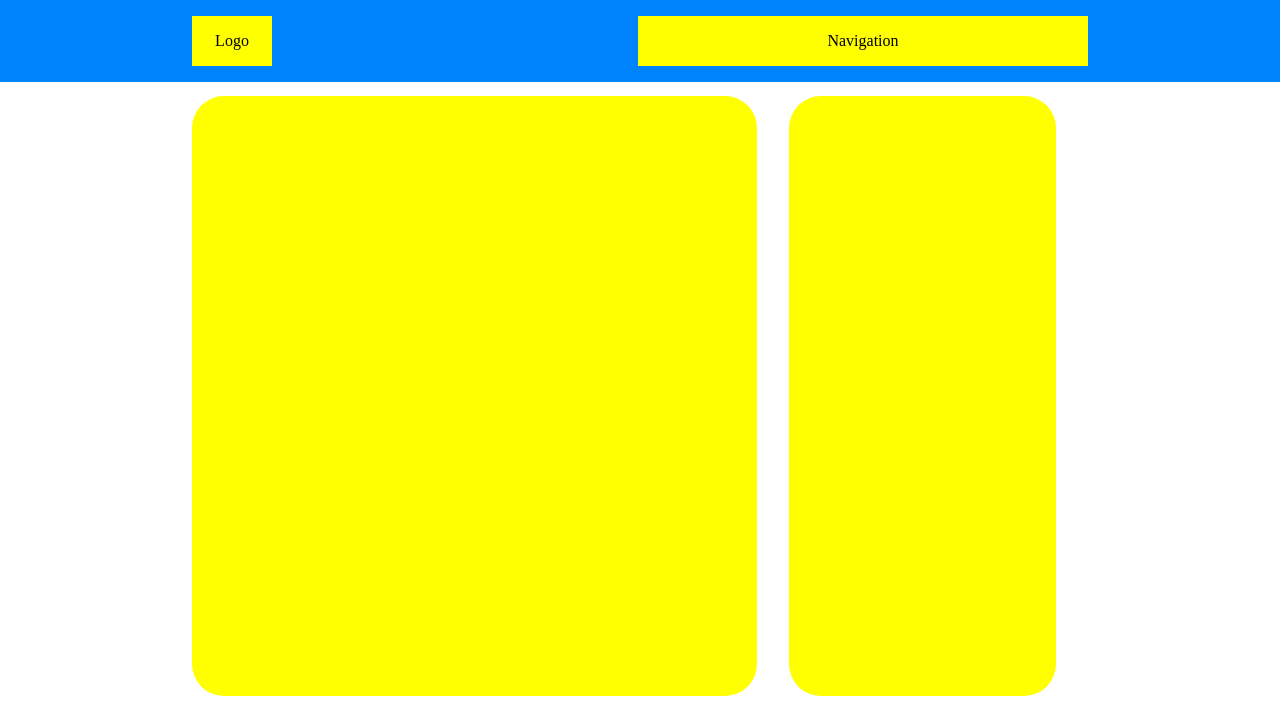
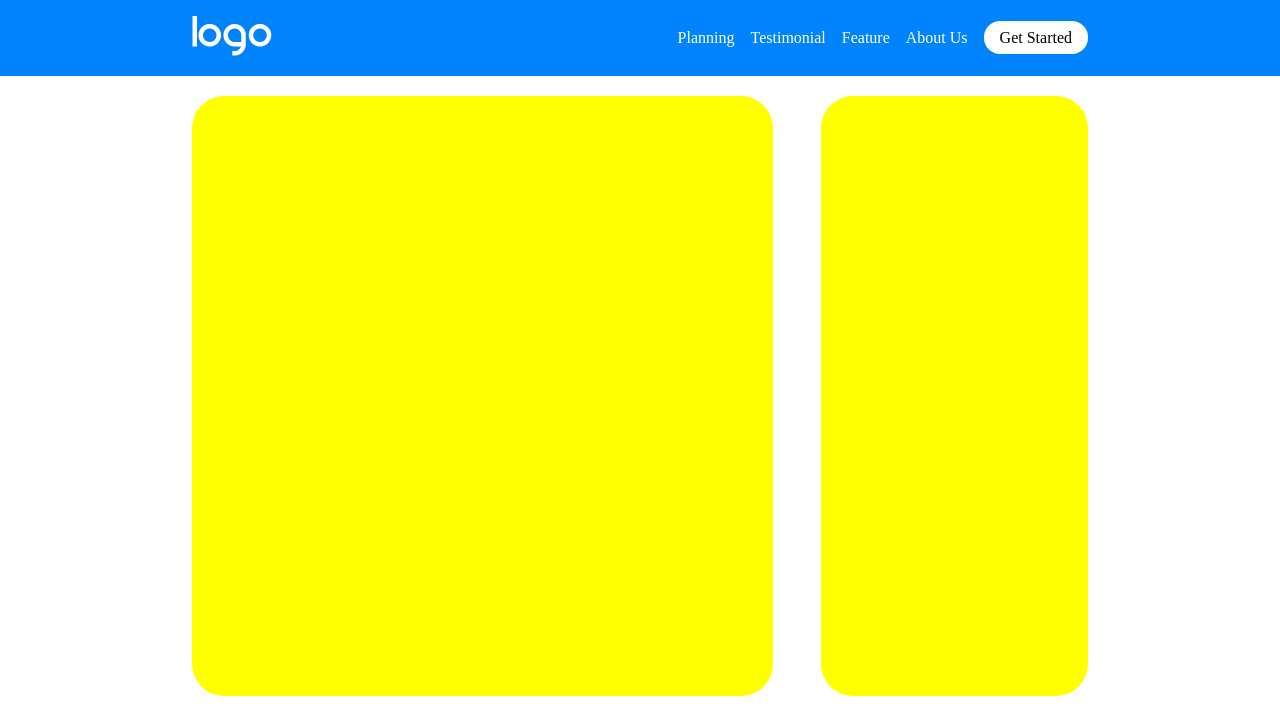
Before and after one commit to GianmarcoDandrea/htmlcss-responsive-layout, a plain HTML site: page index.html in a window 1280 px wide. Shown: the top 727 px of the page. Drawn offline with Linux system fonts and the light colour scheme.

Commit message:
update: complete header section

```diff
--- a/css/responsive.css
+++ b/css/responsive.css
@@ -3,7 +3,7 @@
     /* hero */
 
     .get-app {
-        width: calc(100% * 2/3 - var(--hero-gap));
+        width:calc(100% * 2/3 - var(--hero-gap) /2);
     }
 
     .info-card {
@@ -23,9 +23,9 @@
         margin-right: 1rem;
     }
 
-    /* benefits */
-    .benefits-card {
-        width: calc(100% / 2 - (var(--benefits-card-gap) / 2));
+    /* features */
+    .features-card {
+        width: calc(100% / 2 - (var(--features-card-gap) / 2));
     }
 
     /* about us */
@@ -39,12 +39,19 @@
 }
 
 @media screen and (min-width:992px) {
-    /* HEADER */
+    /* COMMON */
     .container {
         width: 70%;
     }
-    .navigation {
-        width:450px;
+
+    /* HEADER */
+    /* nav */
+    .navigation .fa-solid {
+        display: none;
+    }
+
+    .navigation ul {
+        display: flex;
     }
 
     /* MAIN */
@@ -55,8 +62,8 @@
         width: calc(100% / 2 - var(--strategic-gap));
     }
 
-    /* benefits */
-    .benefits-card {
-        width: calc(100% / 3 - (var(--benefits-card-gap)));
+    /* features */
+    .features-card {
+        width: calc(100% / 3 - (var(--features-card-gap)));
     }
 }
--- a/css/style.css
+++ b/css/style.css
@@ -14,6 +14,11 @@ img {
     /* common */
     --main-blue: #0084FD;
 
+    /* nav */
+    --nav-text-color: #fff;
+    --nav-btn-bg-color: #fff;
+    --nav-btn-text-color: #000;
+
     /* hero */
     --hero-gap: 2rem;
 
@@ -21,10 +26,10 @@ img {
     --strategic-bg-color: #9792E4;
     --strategic-gap: 1rem;
 
-    /* benefits */
-    --benefits-bg-color: #9792E4;
-    --benefits-card-bg-color: #fff;
-    --benefits-card-gap: 2rem;
+    /* features */
+    --features-bg-color: #9792E4;
+    --features-card-bg-color: #fff;
+    --features-card-gap: 2rem;
 
     /* about us */
     --about-us-gap: 2rem;
@@ -50,6 +55,10 @@ img {
     flex-wrap: wrap;
 }
 
+.flex-column {
+    flex-direction: column;
+}
+
 .space-between {
     justify-content: space-between;
 }
@@ -58,12 +67,12 @@ img {
     align-items: flex-end;
 }
 
+.align-center {
+    align-items: center;
+}
+
 .justify-center {
     justify-content: center;
-}
-
-.flex-column {
-    flex-direction: column;
 }
 
 .text-center {
@@ -77,6 +86,10 @@ img {
     margin: auto;
     /* debug */
     padding: 1rem 0;
+}
+
+.btn {
+    padding: 0.5rem 1rem;
 }
 
 .card{
@@ -94,17 +107,30 @@ header {
 }
 
 .logo {
-    /* debug */
-    width: 80px;
-    height: 50px;
-    background-color: yellow;
+width: 30%;
 }
 
-nav {
-    /* debug */
-    width: 100px;
-    height: 50px;
-    background-color: yellow;
+.navigation ul {
+    list-style-type: none;
+    display: none;
+}
+
+.navigation .fa-solid {
+    font-size: 2rem;
+    color: var(--nav-text-color);
+}
+
+.navigation a:not(.nav-btn)  {
+    text-decoration: none;
+    color: var(--nav-text-color);
+    margin-right: 1rem;
+}
+
+.nav-btn {
+    text-decoration: none;
+    border-radius: 1rem;
+    background-color: var(--nav-btn-bg-color);
+    color: var(--nav-btn-text-color);
 }
 
 /* MAIN */
@@ -191,17 +217,17 @@ nav {
 
 }
 
-/* benefits */
+/* features */
 
-.benefits{
-    background-color: var(--benefits-bg-color);
+.features{
+    background-color: var(--features-bg-color);
 }
 
-.benefits .container {
-    gap: var(--benefits-card-gap);
+.features .container {
+    gap: var(--features-card-gap);
 }
 
-.benefits-title {
+.features-title {
     width: 100%;
     margin-bottom: 2rem;
     /* debug */
@@ -209,9 +235,9 @@ nav {
     background-color: white;
 }
 
-.benefits-card {
+.features-card {
     width: 100%;
-    background-color: var(--benefits-card-bg-color);
+    background-color: var(--features-card-bg-color);
     /* debug */
     height: 400px;
 }
--- a/index.html
+++ b/index.html
@@ -4,22 +4,36 @@
     <meta charset="UTF-8">
     <meta name="viewport" content="width=device-width, initial-scale=1.0">
     <title>Document</title>
-
+    <!-- LINK TO CSS -->
     <link rel="stylesheet" href="css/style.css">
     <link rel="stylesheet" href="css/responsive.css">
+
+    <!-- FONTAWESOME -->
+    <link rel="stylesheet" href="https://cdnjs.cloudflare.com/ajax/libs/font-awesome/6.4.2/css/all.min.css" integrity="sha512-z3gLpd7yknf1YoNbCzqRKc4qyor8gaKU1qmn+CShxbuBusANI9QpRohGBreCFkKxLhei6S9CQXFEbbKuqLg0DA==" crossorigin="anonymous" referrerpolicy="no-referrer" />
 </head>
 <body>
     <header class="flex-display">
         <div class="container flex-display space-between">
-            <div class="logo flex-display flex-center">Logo</div>
-            <nav class="navigation flex-display flex-center">Navigation</nav>
+            <div class="logo">
+                <img src="img/logo.png" alt="">
+            </div>
+            <nav class="navigation flex-display flex-center">
+                <a href=""><i class="fa-solid fa-bars"></i></a>
+                <ul class="flex-display align-center">
+                    <li><a href="">Planning</a></li>
+                    <li><a href="">Testimonial</a></li>
+                    <li><a href="">Feature</a></li>
+                    <li><a href="">About Us</a></li>
+                    <li><a class="btn nav-btn" href="">Get Started</a></li>
+                </ul>
+            </nav>
         </div>
     </header>
 
     <main>
         <div class="hero">
             <div class="container">
-                <div class="row flex-display flex-wrap align-strech">
+                <div class="row flex-display flex-wrap space-between align-strech">
                     <div class="card get-app"></div>
                     <div class="card info-card"></div>
                     <div class="card info-card"></div>
```
